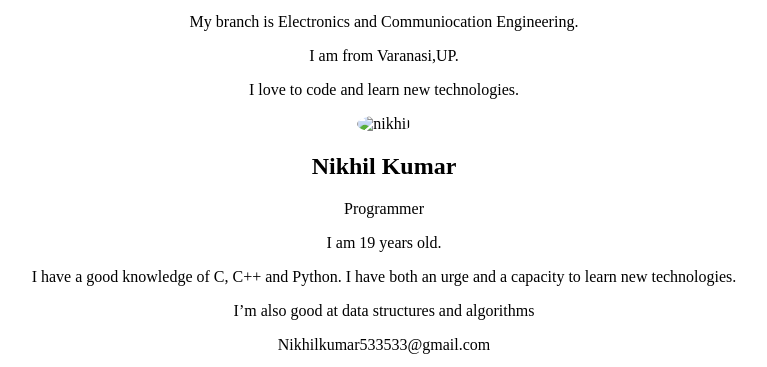
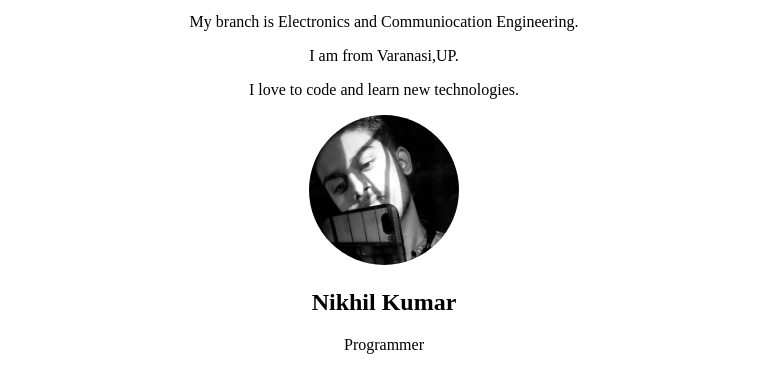
Before and after one commit to this-is-nikhil/firsthtmlproject, a plain HTML site: page about.html in a window 1280 px wide. Shown: the part 101-468 px from the top of the page, without its empty margins (256-1023 px from the left). Drawn offline with Linux system fonts and the light colour scheme; the site is published under a folder, as on GitHub Pages, so addresses that start at the root find nothing.

Commit message:
Update about.html

```diff
--- a/about.html
+++ b/about.html
@@ -21,7 +21,7 @@
     <div align="center" class="row">
         <div class="column">
             <div class="card">
-                <img src="/image2.jpg" alt="nikhil" height="150" style="border-radius: 100% ;">
+                <img src="image2.jpg" alt="nikhil" height="150" style="border-radius: 100% ;">
                 <div class="container">
                     <h2>Nikhil Kumar</h2>
                     <p class="title">Programmer</p>
```
